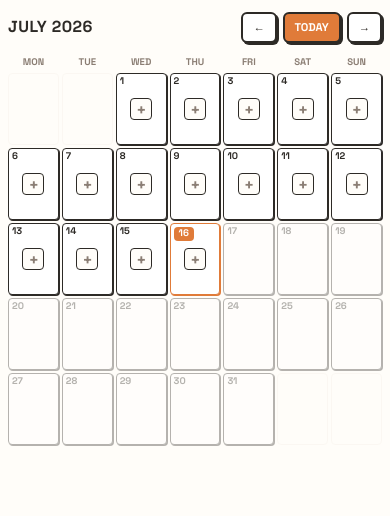
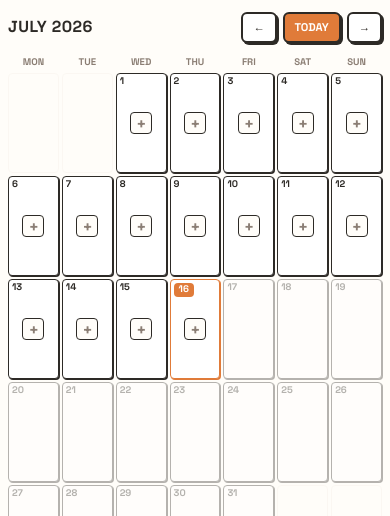
Before and after one commit to jsharonsweety28-ai/Monad, a Flask app: page /memories in a window 390 px wide. Shown: the part 60-576 px from the top of the page. Run offline with Flask 3, Linux system fonts and the light colour scheme; the visitor is signed in with stand-in values (Sample User, id 1); data that the repository does not hold is empty; some libraries are stand-ins or nearby versions.

Commit message:
Increase memories mobile cell height to 100px for photo visibility
Co-Authored-By: Claude Sonnet 4.6 <noreply@anthropic.com>

```diff
--- a/website/templates/memories.html
+++ b/website/templates/memories.html
@@ -150,7 +150,7 @@
     .mem-day-labels { gap: 3px; font-size: 0.6rem; }
     .day-square {
       aspect-ratio: unset;
-      height: 72px;
+      height: 100px;
       border-width: 1.5px; box-shadow: 1px 1px 0 var(--text-primary); border-radius: 4px;
     }
     .day-square.today { box-shadow: 1px 1px 0 var(--accent-1); }
```
